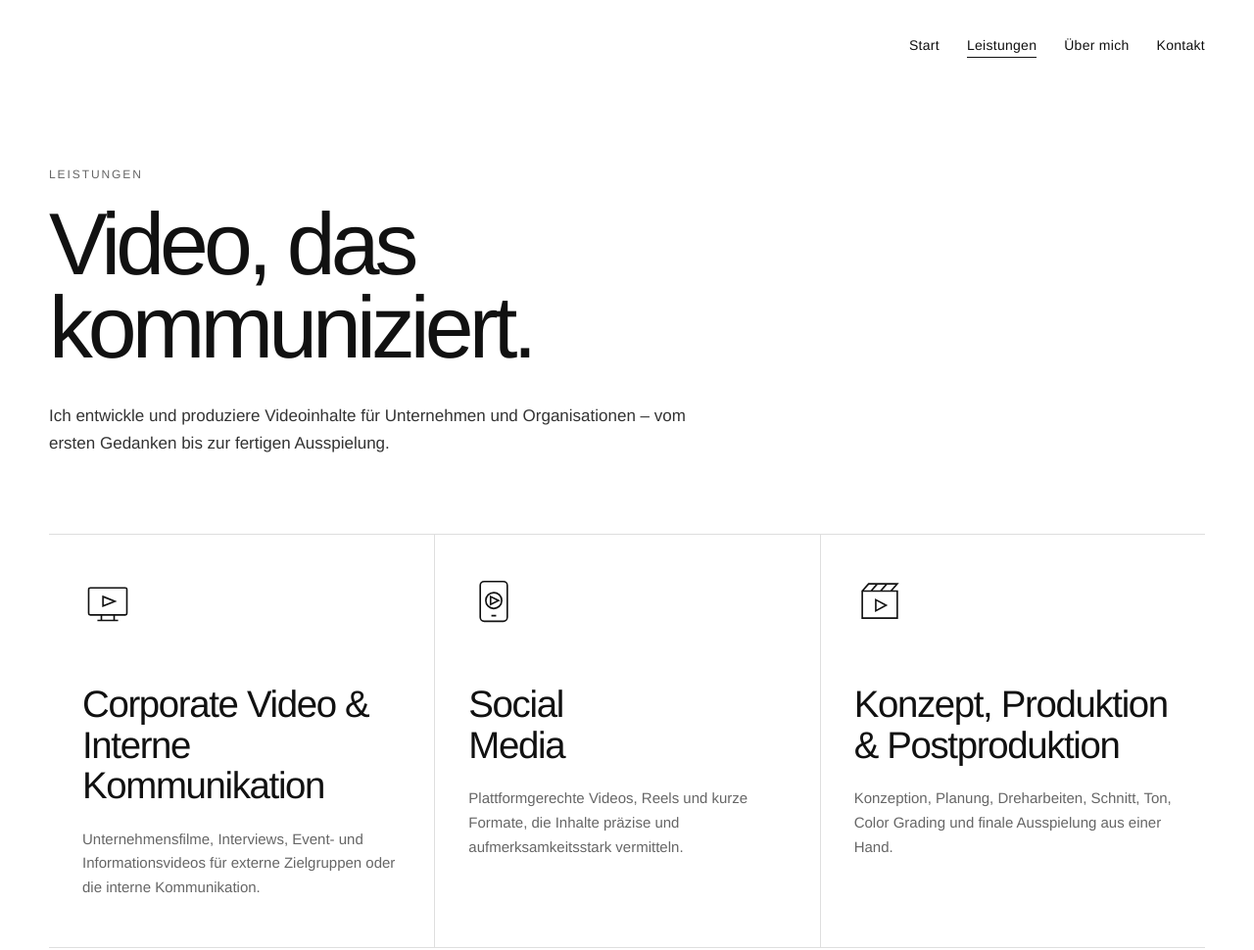
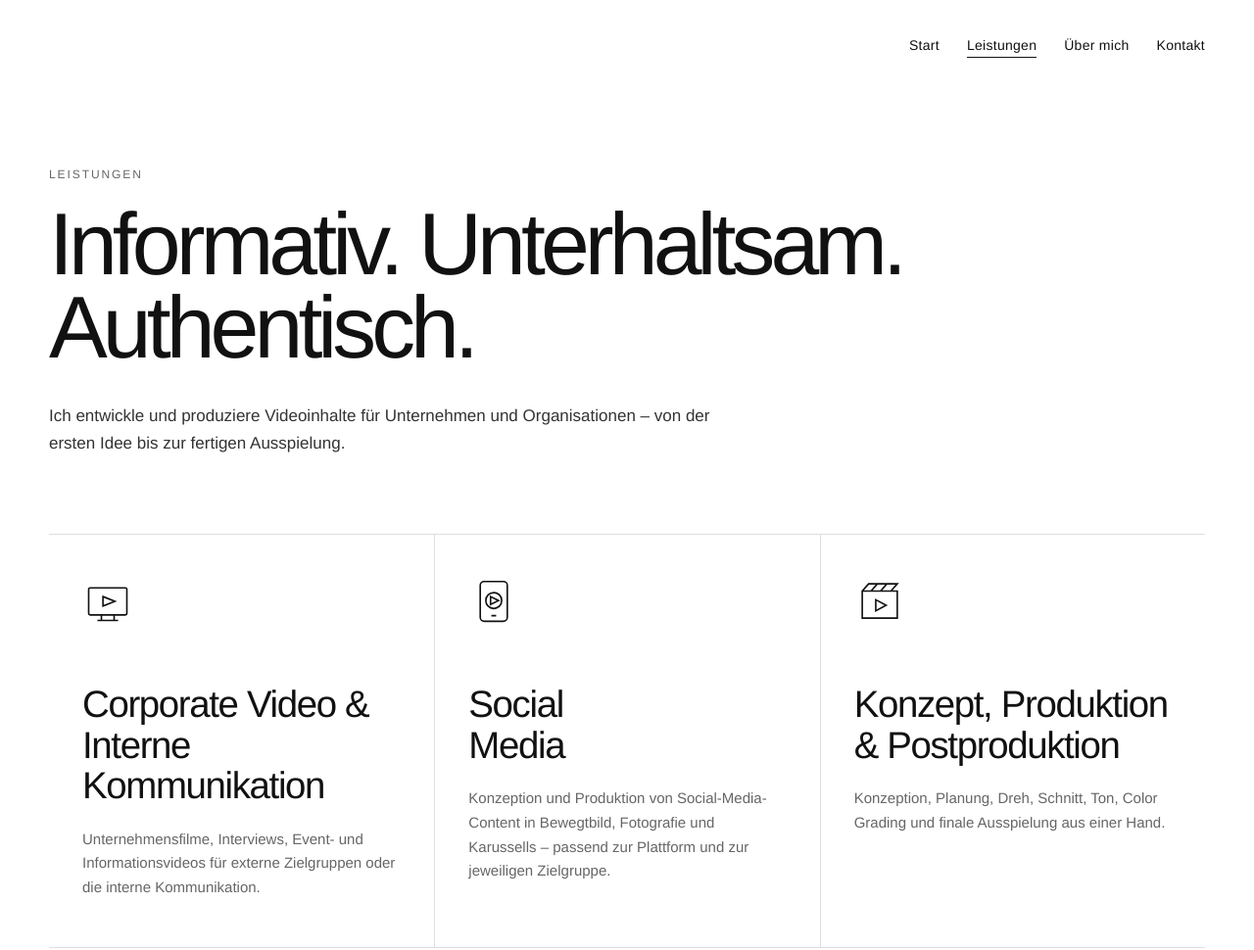
Before and after one commit to simonkaempf/simonkaempf.de, a plain HTML site: page services.html in a window 1280 px wide. Shown: the top 970 px of the page at 98% size. Drawn offline with Linux system fonts and the light colour scheme.

Commit message:
Update services.html

```diff
--- a/services.html
+++ b/services.html
@@ -1,5 +1,5 @@
 <!doctype html><html lang="de"><head><meta charset="utf-8"><meta name="viewport" content="width=device-width,initial-scale=1"><meta name="description" content="Videoproduktion für Unternehmen: Corporate Video, interne Kommunikation, Social Media, Konzept, Produktion und Postproduktion."><title>Leistungen – Simon Kämpf</title><link rel="stylesheet" href="assets/styles.css"></head><body>
 <header class="site-header"><button class="menu-toggle" aria-expanded="false" aria-controls="main-nav">Menü</button><nav class="nav" id="main-nav" aria-label="Hauptnavigation"><a href="index.html">Start</a><a href="services.html" aria-current="page">Leistungen</a><a href="about.html">Über mich</a><a href="contact.html">Kontakt</a></nav></header>
-<main class="page"><p class="eyebrow">Leistungen</p><h1>Video, das<br>kommuniziert.</h1><p class="intro">Ich entwickle und produziere Videoinhalte für Unternehmen und Organisationen – vom ersten Gedanken bis zur fertigen Ausspielung.</p>
-<section class="services-grid"><article class="service"><img class="service-icon" src="assets/icons/corporate.svg" alt=""><h2>Corporate Video &amp; Interne Kommunikation</h2><p>Unternehmensfilme, Interviews, Event- und Informationsvideos für externe Zielgruppen oder die interne Kommunikation.</p></article><article class="service"><img class="service-icon" src="assets/icons/social.svg" alt=""><h2>Social<br>Media</h2><p>Plattformgerechte Videos, Reels und kurze Formate, die Inhalte präzise und aufmerksamkeitsstark vermitteln.</p></article><article class="service"><img class="service-icon" src="assets/icons/production.svg" alt=""><h2>Konzept, Produktion &amp; Postproduktion</h2><p>Konzeption, Planung, Dreharbeiten, Schnitt, Ton, Color Grading und finale Ausspielung aus einer Hand.</p></article></section></main>
+<main class="page"><p class="eyebrow">Leistungen</p><h1>Informativ. Unterhaltsam. Authentisch.</h1><p class="intro">Ich entwickle und produziere Videoinhalte für Unternehmen und Organisationen – von der ersten Idee bis zur fertigen Ausspielung.</p>
+<section class="services-grid"><article class="service"><img class="service-icon" src="assets/icons/corporate.svg" alt=""><h2>Corporate Video &amp; Interne Kommunikation</h2><p>Unternehmensfilme, Interviews, Event- und Informationsvideos für externe Zielgruppen oder die interne Kommunikation.</p></article><article class="service"><img class="service-icon" src="assets/icons/social.svg" alt=""><h2>Social<br>Media</h2><p>Konzeption und Produktion von Social-Media-Content in Bewegtbild, Fotografie und Karussells – passend zur Plattform und zur jeweiligen Zielgruppe.</p></article><article class="service"><img class="service-icon" src="assets/icons/production.svg" alt=""><h2>Konzept, Produktion &amp; Postproduktion</h2><p>Konzeption, Planung, Dreh, Schnitt, Ton, Color Grading und finale Ausspielung aus einer Hand.</p></article></section></main>
 <footer class="site-footer"><span>© Simon Kämpf</span><a href="impressum.html">Impressum</a></footer><script src="assets/site.js"></script></body></html>
```
